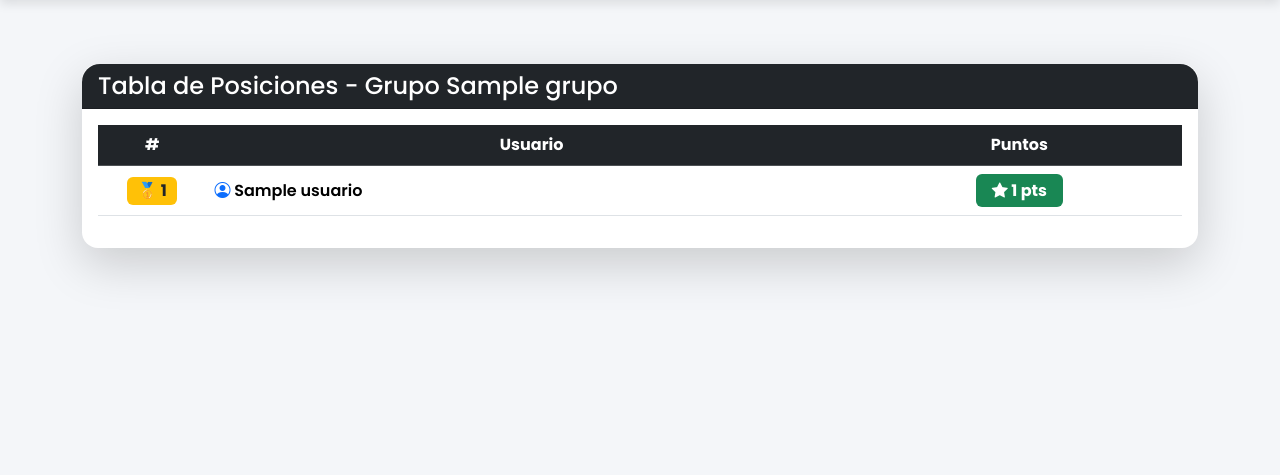
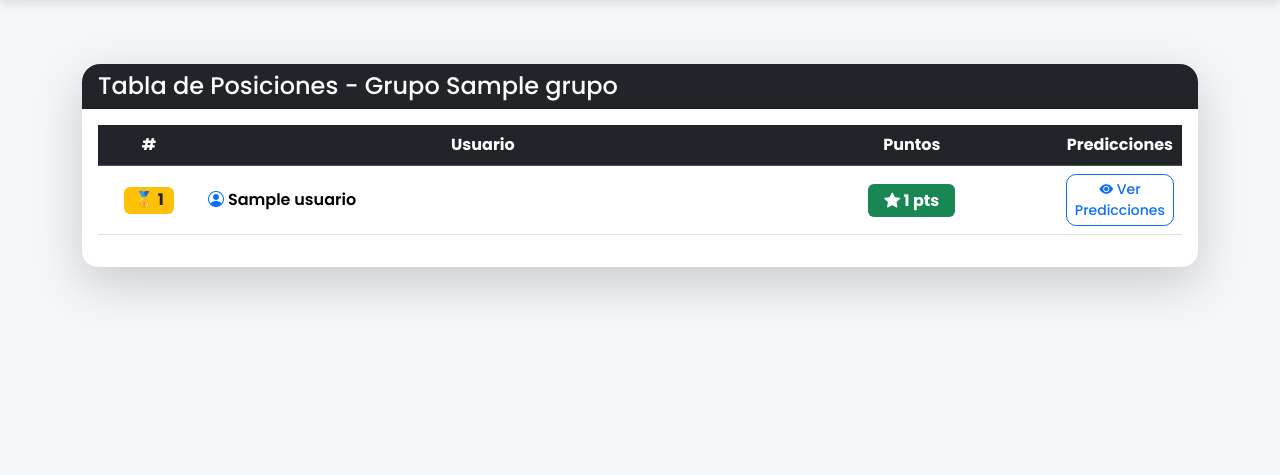
Before and after one commit to FelipeRamirez01/polla_mundialista_2026, a Python web app: template templates/tabla/tabla_posiciones.html in a window 1280 px wide. Shown: the part 60-535 px from the top of the page. Run offline with Jinja, Linux system fonts and the light colour scheme; the template is opened without the code that fills it: most values are stand-ins (such as "Sample title", 1, 10 or a date in 2020).

Commit message:
Add predictions column to positions table
Added a new column for predictions with a link to view user predictions.

```diff
--- a/templates/tabla/tabla_posiciones.html
+++ b/templates/tabla/tabla_posiciones.html
@@ -29,6 +29,7 @@
                             <th width="10%">#</th>
                             <th width="60%">Usuario</th>
                             <th width="30%">Puntos</th>
+                            <th width="30%">Predicciones</th>
                         </tr>
 
                     </thead>
@@ -94,6 +95,20 @@
 
                             </td>
 
+                                                        <!-- PREDICCIONES -->
+                            <td>
+
+                                <a href="{{ url_for('ver_bracket_usuario', usuario_id=usuario.id) }}"
+                                    class="btn btn-outline-primary btn-sm">
+
+                                    <i class="bi bi-eye-fill"></i>
+
+                                    Ver Predicciones
+
+                                </a>
+
+                            </td>
+
                         </tr>
 
                         {% endfor %}
```
